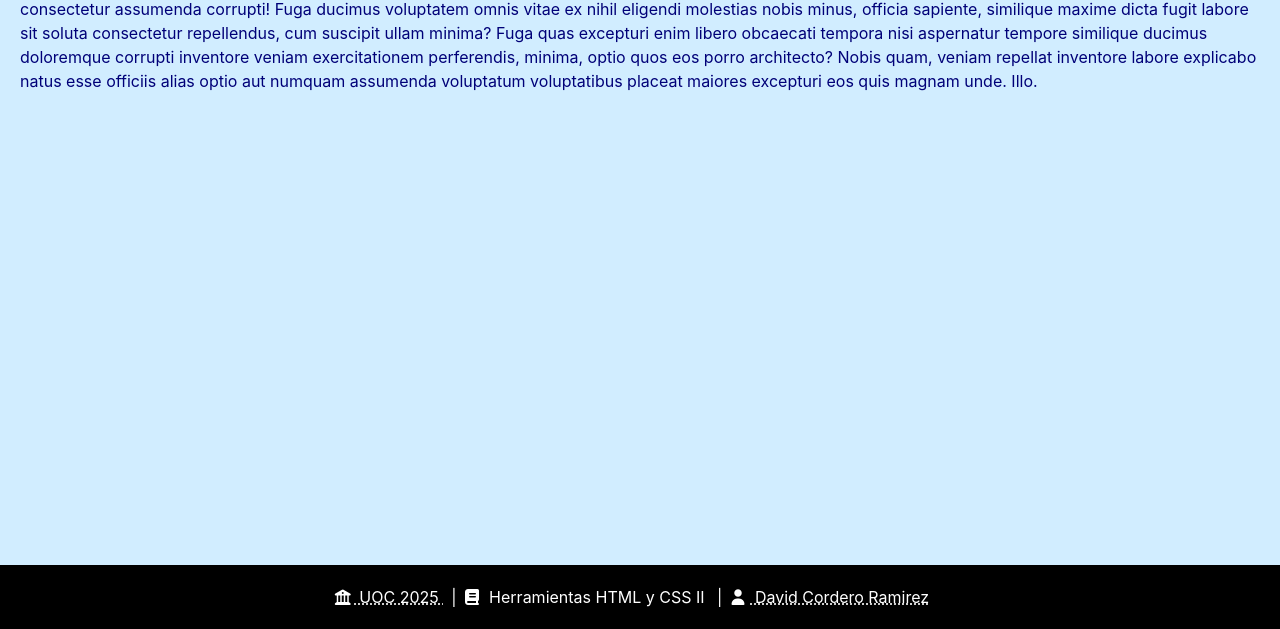
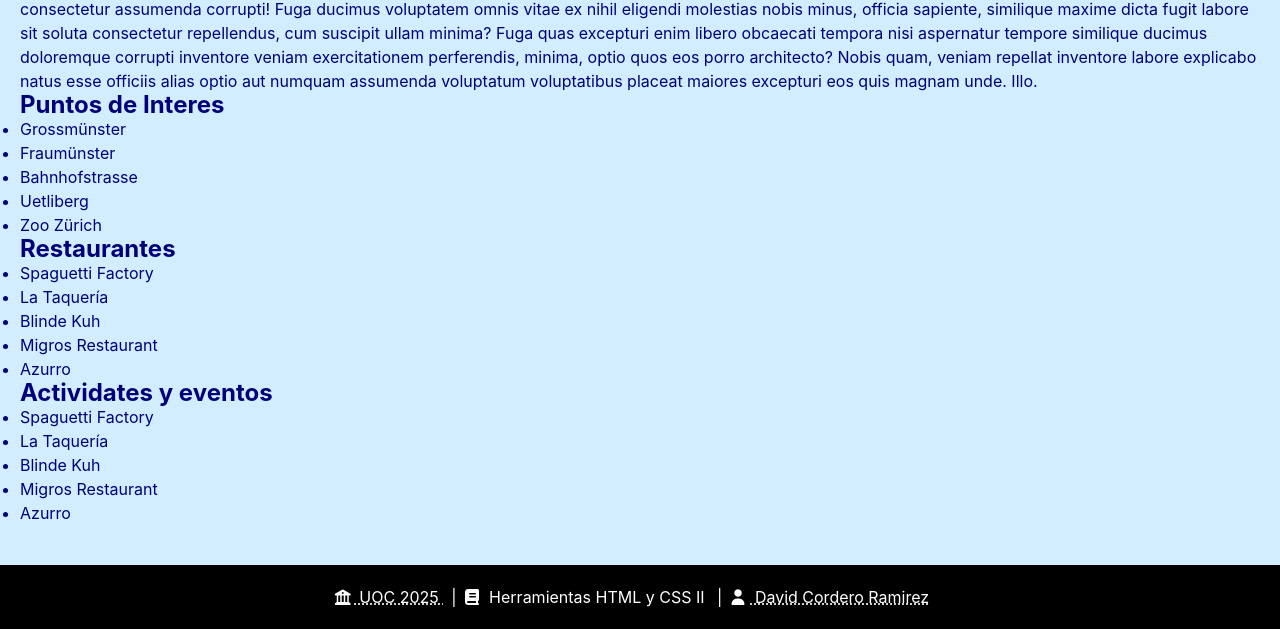
Before and after one commit to dacorder/herramientas-html-y-css-2, a website built with Parcel: page src/index.html in a window 1280 px wide. Shown: the part 171-800 px from the top of the page. Built offline with nearby package versions, Linux system fonts and the light colour scheme.

Commit message:
PEC-1: Define structure for home content

```diff
--- a/src/index.html
+++ b/src/index.html
@@ -13,6 +13,37 @@
     <div class="container">
       <h1>Stadt Zürich</h1>
       <p>Lorem ipsum dolor sit amet consectetur adipisicing elit. Temporibus in dolore, eum error, ducimus rem illum pariatur, exercitationem ex repellendus vero expedita consectetur assumenda corrupti! Fuga ducimus voluptatem omnis vitae ex nihil eligendi molestias nobis minus, officia sapiente, similique maxime dicta fugit labore sit soluta consectetur repellendus, cum suscipit ullam minima? Fuga quas excepturi enim libero obcaecati tempora nisi aspernatur tempore similique ducimus doloremque corrupti inventore veniam exercitationem perferendis, minima, optio quos eos porro architecto? Nobis quam, veniam repellat inventore labore explicabo natus esse officiis alias optio aut numquam assumenda voluptatum voluptatibus placeat maiores excepturi eos quis magnam unde. Illo.</p>
+
+      <div>
+        <h2>Puntos de Interes</h2>
+        <ul>
+          <li>Grossmünster</li>
+          <li>Fraumünster</li>
+          <li>Bahnhofstrasse</li>
+          <li>Uetliberg</li>
+          <li>Zoo Zürich</li>
+        </ul>
+      </div>
+
+      <div>
+        <h2>Restaurantes</h2>
+        <ul>
+          <li>Spaguetti Factory</li>
+          <li>La Taquería</li>
+          <li>Blinde Kuh</li>
+          <li>Migros Restaurant</li>
+          <li>Azurro</li>
+      </div>
+
+      <div>
+        <h2>Actividates y eventos</h2>
+        <ul>
+          <li>Spaguetti Factory</li>
+          <li>La Taquería</li>
+          <li>Blinde Kuh</li>
+          <li>Migros Restaurant</li>
+          <li>Azurro</li>
+      </div>
     </div>
 
     <include src="./views/footer.html"></include>
```
